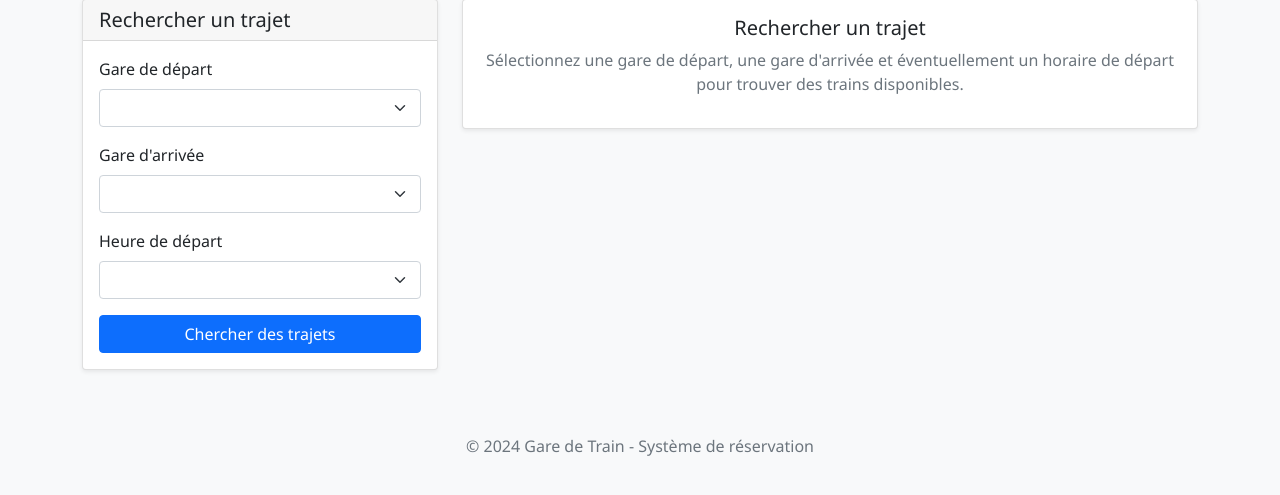
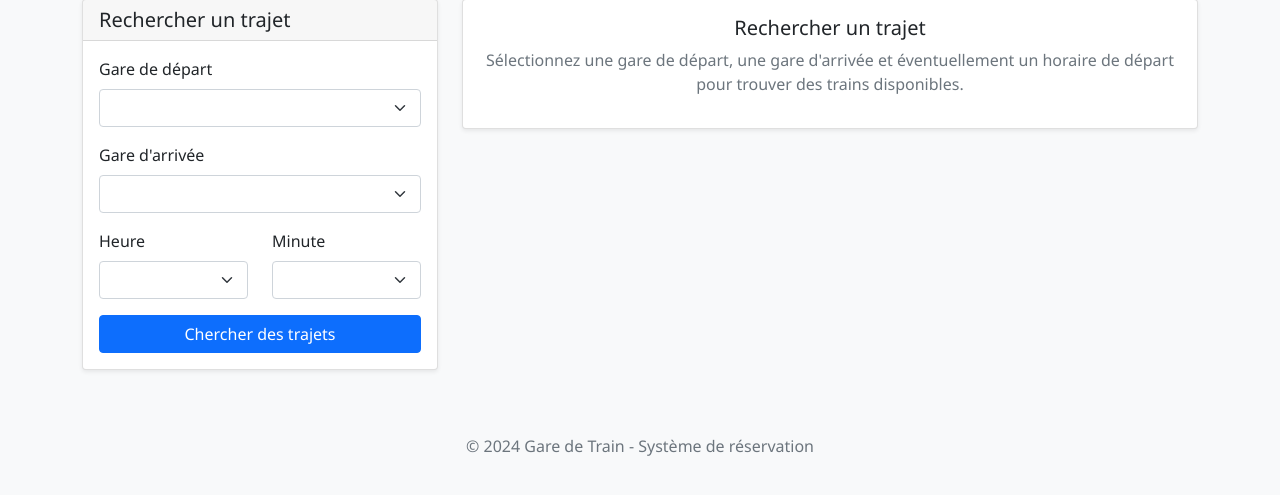
Before and after one commit to mneimy/TP_TrainStation, a Flask app: template app/templates/reservation/add.html in a window 1280 px wide. Shown: the part 167-662 px from the top of the page. Run offline with Flask 3, Linux system fonts and the light colour scheme; the template is opened without the code that fills it: values that come from a table or form of the project are taken from there, others are empty.

Commit message:
Improve time selection with separate hour and minute dropdowns
- Replace single departure_time field with departure_hour and departure_minute
- Add hour dropdown (00-23) and minute dropdown (00-55 by 5-minute intervals)
- Update both train search and reservation search forms
- Improve form layout to prevent button overflow
- Update templates for better visual organization
- Fix form layout issues with proper column distribution

```diff
--- a/app/forms.py
+++ b/app/forms.py
@@ -26,13 +26,15 @@ class ReservationForm(FlaskForm):
 class TrainSearchForm(FlaskForm):
     source_station = SelectField('Gare de départ', coerce=str, validators=[DataRequired()])
     destination_station = SelectField('Gare d\'arrivée', coerce=str, validators=[DataRequired()])
-    departure_time = SelectField('Heure de départ', coerce=str, validators=[Optional()])
+    departure_hour = SelectField('Heure', coerce=str, validators=[Optional()])
+    departure_minute = SelectField('Minute', coerce=str, validators=[Optional()])
     submit = SubmitField('Chercher des trains')
 
 class ReservationSearchForm(FlaskForm):
     source_station = SelectField('Gare de départ', coerce=str, validators=[DataRequired()])
     destination_station = SelectField('Gare d\'arrivée', coerce=str, validators=[DataRequired()])
-    departure_time = SelectField('Heure de départ', coerce=str, validators=[Optional()])
+    departure_hour = SelectField('Heure', coerce=str, validators=[Optional()])
+    departure_minute = SelectField('Minute', coerce=str, validators=[Optional()])
     submit = SubmitField('Chercher des trajets')
 
 class LoginForm(FlaskForm):
--- a/app/templates/reservation/add.html
+++ b/app/templates/reservation/add.html
@@ -44,16 +44,33 @@
                         {% endif %}
                     </div>
 
-                    <div class="mb-3">
-                        {{ search_form.departure_time.label(class="form-label") }}
-                        {{ search_form.departure_time(class="form-select") }}
-                        {% if search_form.departure_time.errors %}
-                            <div class="text-danger">
-                                {% for error in search_form.departure_time.errors %}
-                                    <small>{{ error }}</small>
-                                {% endfor %}
+                    <div class="row">
+                        <div class="col-md-6">
+                            <div class="mb-3">
+                                {{ search_form.departure_hour.label(class="form-label") }}
+                                {{ search_form.departure_hour(class="form-select") }}
+                                {% if search_form.departure_hour.errors %}
+                                    <div class="text-danger">
+                                        {% for error in search_form.departure_hour.errors %}
+                                            <small>{{ error }}</small>
+                                        {% endfor %}
+                                    </div>
+                                {% endif %}
                             </div>
-                        {% endif %}
+                        </div>
+                        <div class="col-md-6">
+                            <div class="mb-3">
+                                {{ search_form.departure_minute.label(class="form-label") }}
+                                {{ search_form.departure_minute(class="form-select") }}
+                                {% if search_form.departure_minute.errors %}
+                                    <div class="text-danger">
+                                        {% for error in search_form.departure_minute.errors %}
+                                            <small>{{ error }}</small>
+                                        {% endfor %}
+                                    </div>
+                                {% endif %}
+                            </div>
+                        </div>
                     </div>
 
                     <div class="d-grid">
```
Also changed, not shown: app/reservation/routes.py (+9 -3 lines), app/templates/train/list.html (+12 -6 lines), app/train/routes.py (+9 -3 lines).
